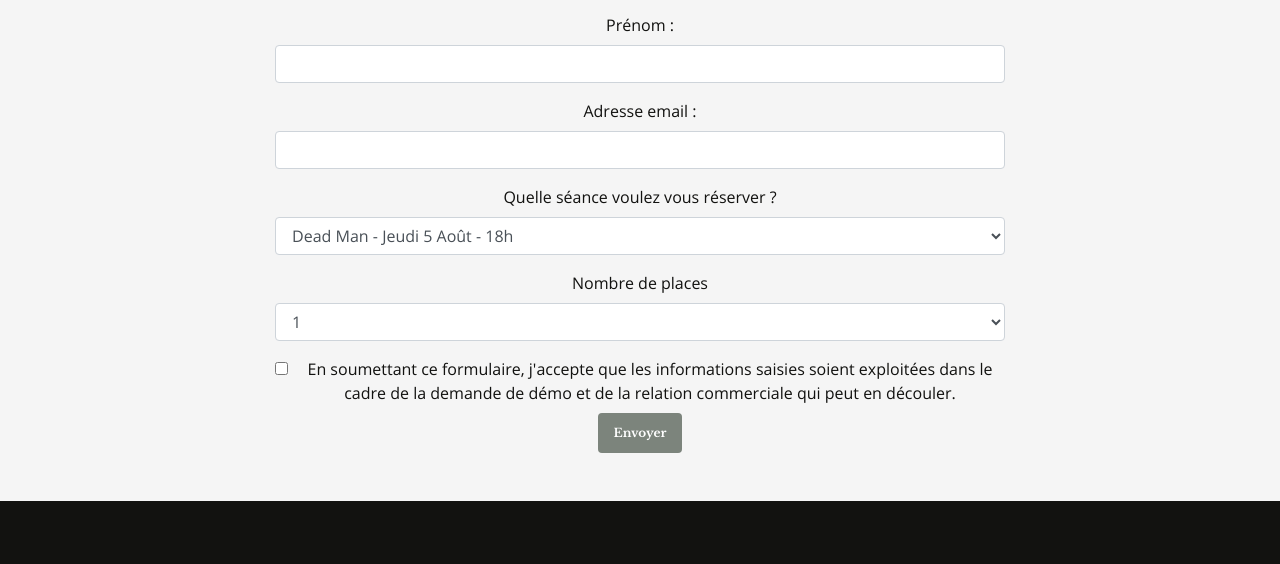
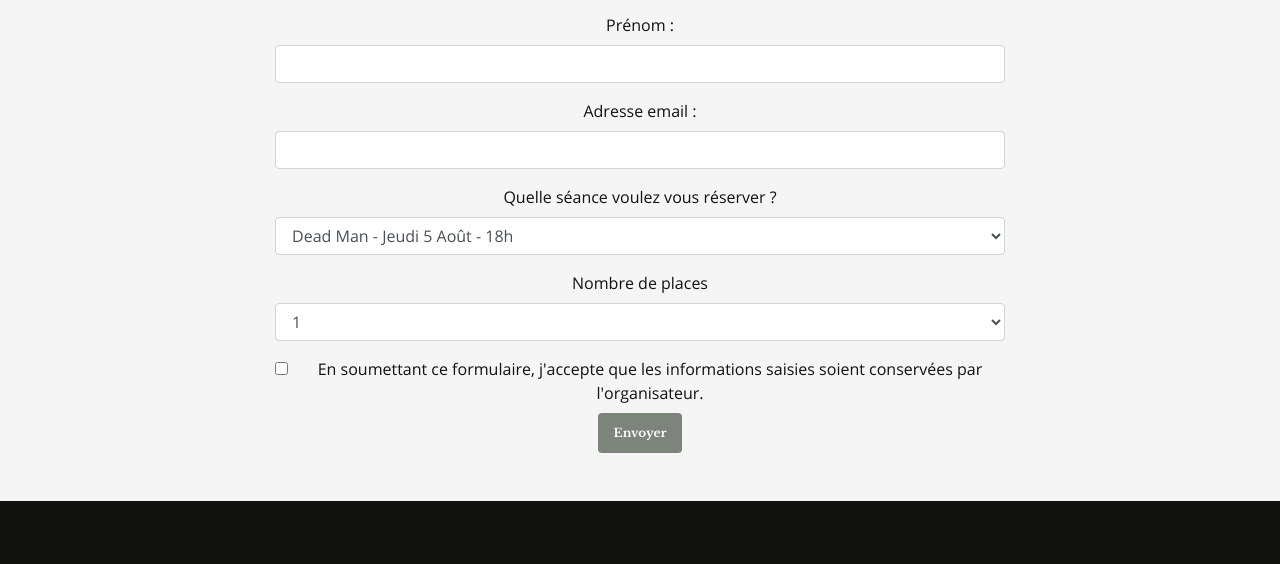
Before and after one commit to Maxime22/Maxime22.github.io, a plain HTML site: page html/booking.html in a window 1280 px wide. Shown: the part 564-1128 px from the top of the page. Drawn offline with nearby package versions, Linux system fonts and the light colour scheme.

Commit message:
text rgpd modified

```diff
--- a/html/booking.html
+++ b/html/booking.html
@@ -94,7 +94,7 @@
                 <div class="form-check mb-2">
                   <input class="form-check-input" required type="checkbox" value="" id="flexCheckDefault">
                   <label class="form-check-label" for="flexCheckDefault">
-                    En soumettant ce formulaire, j'accepte que les informations saisies soient exploitées dans le cadre de la demande de démo et de la relation commerciale qui peut en découler.
+                    En soumettant ce formulaire, j'accepte que les informations saisies soient conservées par l'organisateur.
                   </label>
                 </div>
                 <div class="text-center">
```
Also changed, not shown: html/contacts.html (+1 -1 lines).
